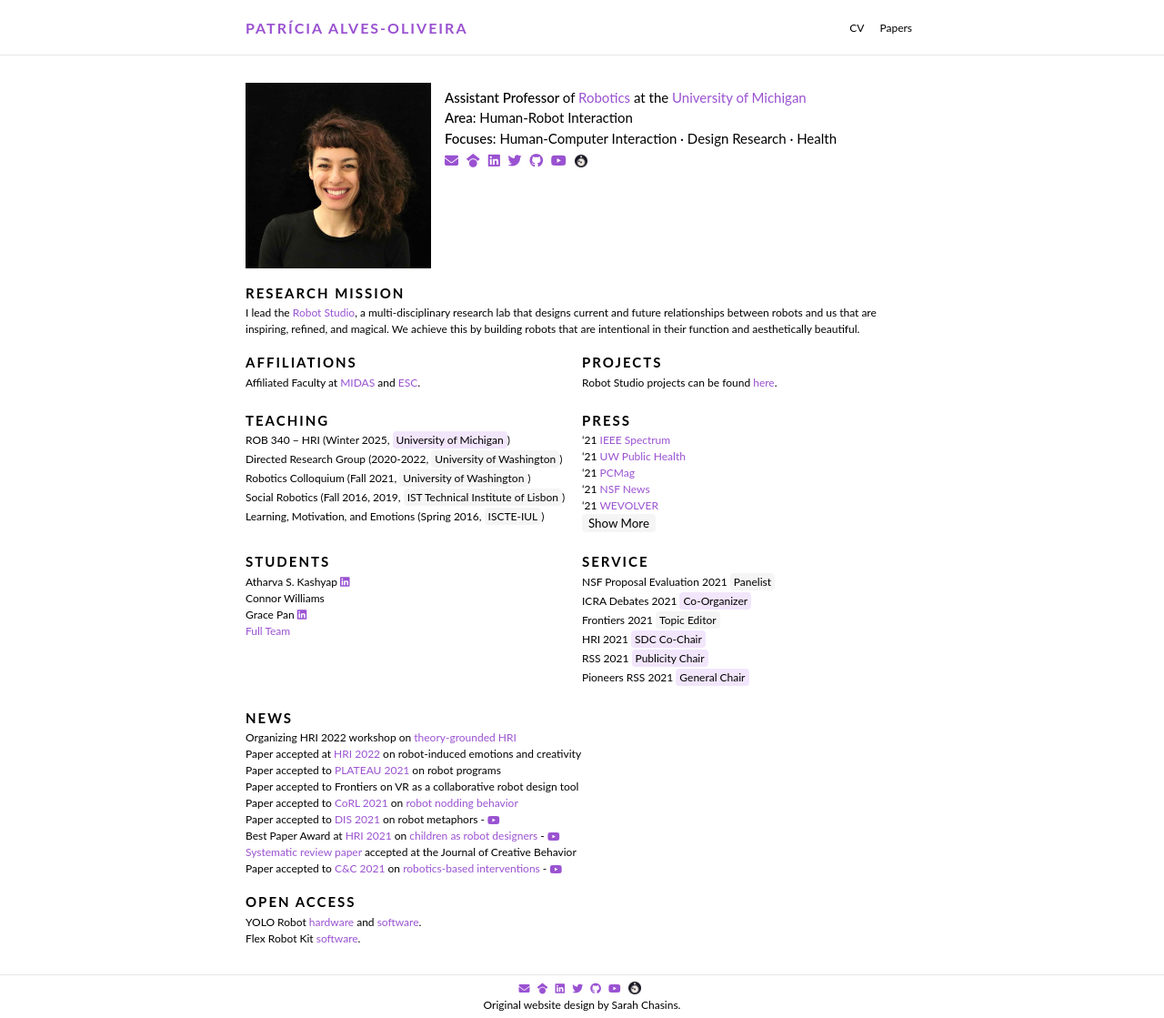
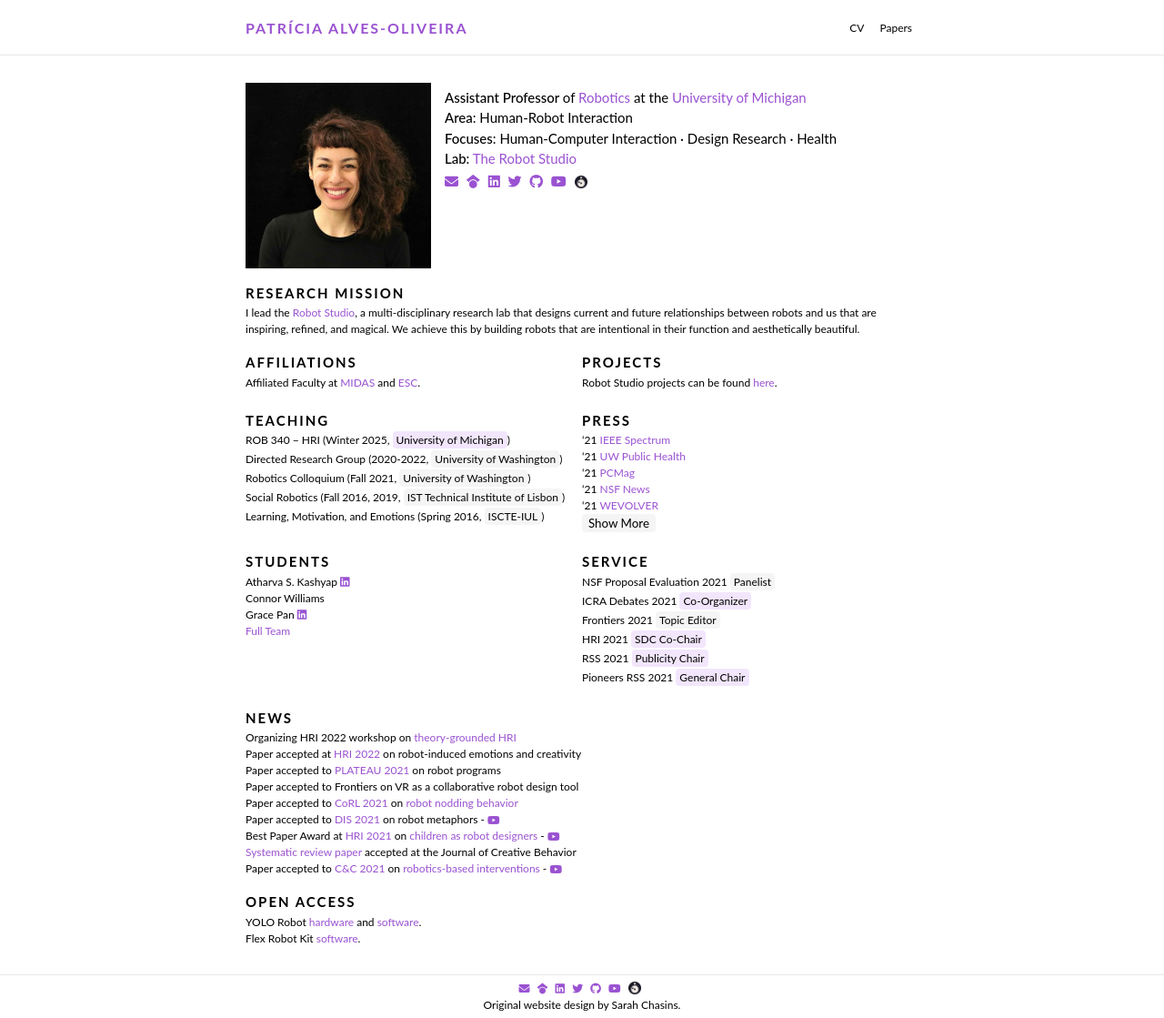
Before and after one commit to patricialvesoliveira/patricialvesoliveira.github.io, a Jekyll site: the page built from index.html, in a window 1280 px wide. Shown: the whole page at 91% size. Built offline with Jekyll 4.4.1, drawn with Linux system fonts in a browser that asks for light colours.

Commit message:
add lab to header

```diff
--- a/index.html
+++ b/index.html
@@ -16,8 +16,11 @@ layout: default
 		<div>
 			<span class="focus">Area</span>: Human-Robot Interaction
 		</div>
+		<div>
+			<span class="focus">Focuses</span>: Human-Computer Interaction · Design Research · Health
+		</div>
 		<div style="margin-bottom:2px;">
-			<span class="focus">Focuses</span>: Human-Computer Interaction · Design Research · Health
+			<span class="focus">Lab</span>: <a href="https://robotdesign.studio" target="_blank">The Robot Studio</a>
 		</div>
 		{% for link in site.data.links %}
 		<a href="{{ link.url }}" target="_blank" style="margin-right: 5px; display: inline-flex; align-items: center; justify-content: center; height: 14px; {% if link.img %} position: relative; top: 2px; {% endif %}">
```
Also changed, not shown: 1 other file.
